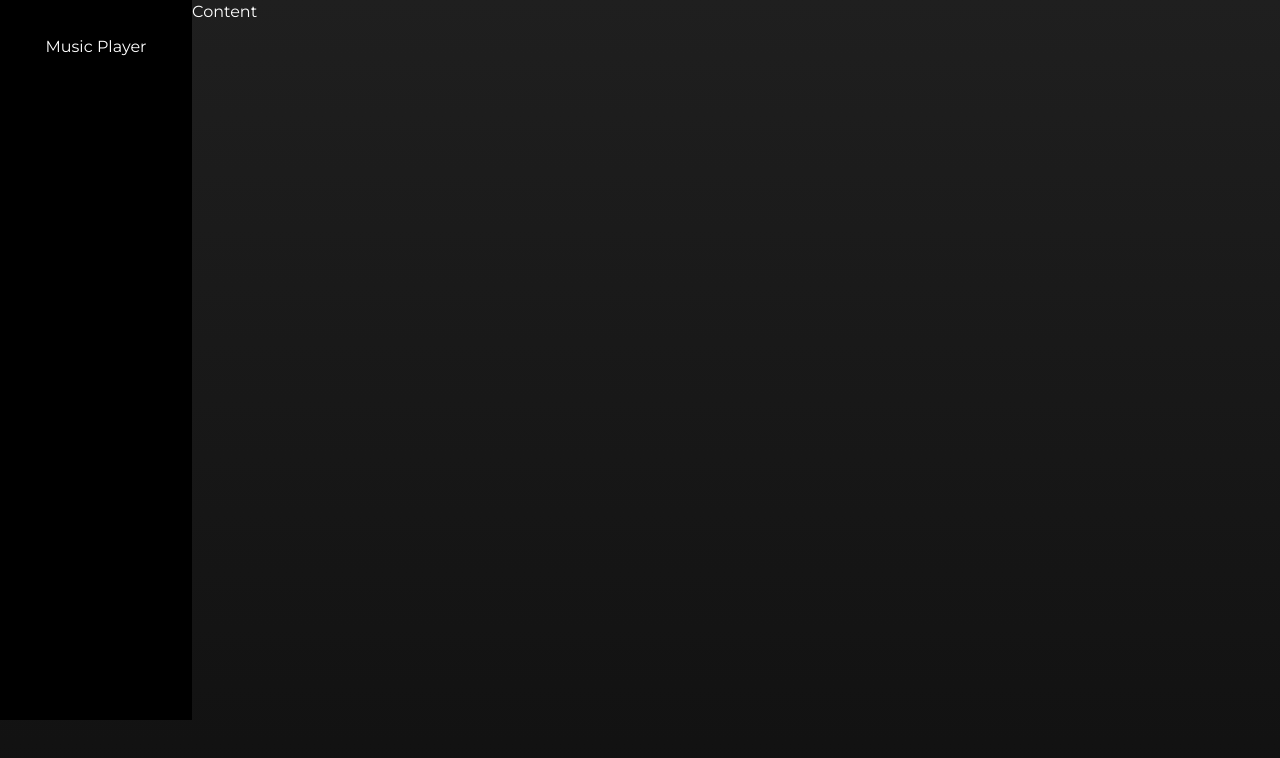
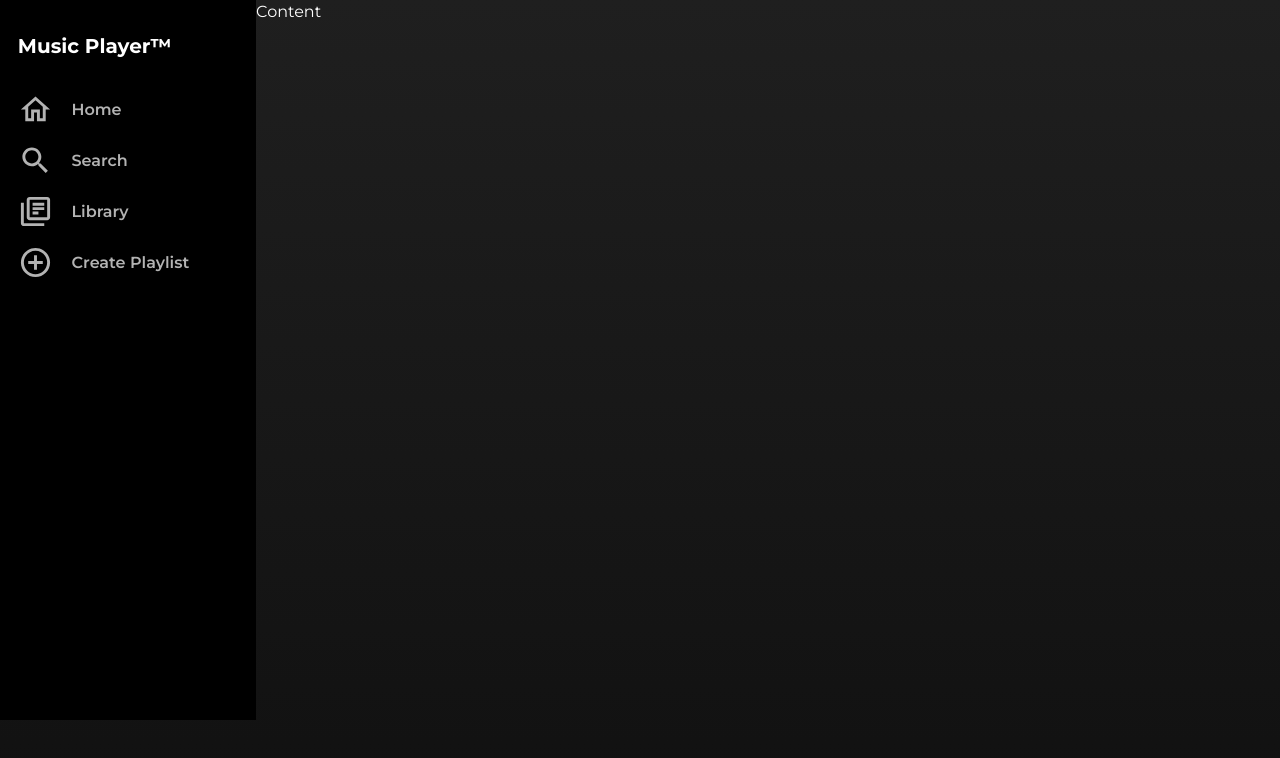
Before and after one commit to ah-youmk/music-player, a React (Vite) app: page / in a window 1280 px wide. Shown: the top 758 px of the page. Built offline with nearby package versions, Linux system fonts and the light colour scheme.

Commit message:
Completed navbar structure

```diff
--- a/package.json
+++ b/package.json
@@ -10,6 +10,10 @@
     "preview": "vite preview"
   },
   "dependencies": {
+    "@emotion/react": "^11.11.0",
+    "@emotion/styled": "^11.11.0",
+    "@mui/icons-material": "^5.11.16",
+    "@mui/material": "^5.13.4",
     "@radix-ui/colors": "^0.1.8",
     "@radix-ui/react-dialog": "^1.0.4",
     "@radix-ui/react-icons": "^1.3.0",
--- a/src/components/Navbar.tsx
+++ b/src/components/Navbar.tsx
@@ -1,13 +1,54 @@
 import * as Dialog from '@radix-ui/react-dialog';
 import { Cross2Icon } from '@radix-ui/react-icons';
+import HomeIcon from '@mui/icons-material/Home';
+import HomeOutlinedIcon from '@mui/icons-material/HomeOutlined';
+import SearchOutlinedIcon from '@mui/icons-material/SearchOutlined';
+import LibraryBooksOutlinedIcon from '@mui/icons-material/LibraryBooksOutlined';
+import ControlPointOutlinedIcon from '@mui/icons-material/ControlPointOutlined';
 
 export default function Navbar() {
   return (
     <>
-      <div className="flex h-[90vh] w-16 flex-col bg-black p-3 md:w-32 lg:w-48">
-        <div className="flex h-[10%] items-center justify-center">
-          <p>Music Player</p>
+      <nav className="flex h-[90vh] w-16 flex-col gap-3 bg-black p-3 md:w-40 lg:w-64">
+        <div className="flex h-[10%] w-full items-center justify-center">
+          <p className="w-[95%] text-sm font-bold md:text-base lg:text-xl">
+            Music Player™
+          </p>
         </div>
+        <ul className="flex h-[90%] w-full flex-col items-center gap-4 text-[#b3b3b3]">
+          <li className="flex w-[95%] gap-3 hover:cursor-pointer">
+            <div className="flex flex-[1] items-start">
+              <HomeOutlinedIcon fontSize="large" />
+            </div>
+            <a href="/" className="flex flex-[4] items-center">
+              <span className="font-semibold">Home</span>
+            </a>
+          </li>
+          <li className="flex w-[95%] gap-3 hover:cursor-pointer">
+            <div className="flex flex-[1] items-start">
+              <SearchOutlinedIcon fontSize="large" />
+            </div>
+            <a href="/" className="flex flex-[4] items-center">
+              <span className="font-semibold">Search</span>
+            </a>
+          </li>
+          <li className="flex w-[95%] gap-3 hover:cursor-pointer">
+            <div className="flex-[1]">
+              <LibraryBooksOutlinedIcon fontSize="large" />
+            </div>
+            <a href="/" className="flex flex-[4] items-center">
+              <span className="font-semibold">Library</span>
+            </a>
+          </li>
+          <li className="flex w-[95%] gap-3 hover:cursor-pointer">
+            <div className="flex-[1]">
+              <ControlPointOutlinedIcon fontSize="large" />
+            </div>
+            <a href="/" className="flex flex-[4] items-center">
+              <span className="font-semibold">Create Playlist</span>
+            </a>
+          </li>
+        </ul>
         <div className="block md:hidden">
           <Dialog.Root>
             <Dialog.Trigger asChild>
@@ -63,7 +104,7 @@ export default function Navbar() {
             </Dialog.Portal>
           </Dialog.Root>
         </div>
-      </div>
+      </nav>
     </>
   );
 }
```
Also changed, not shown: 1 other file (tests, documents, lock files or other folders).
